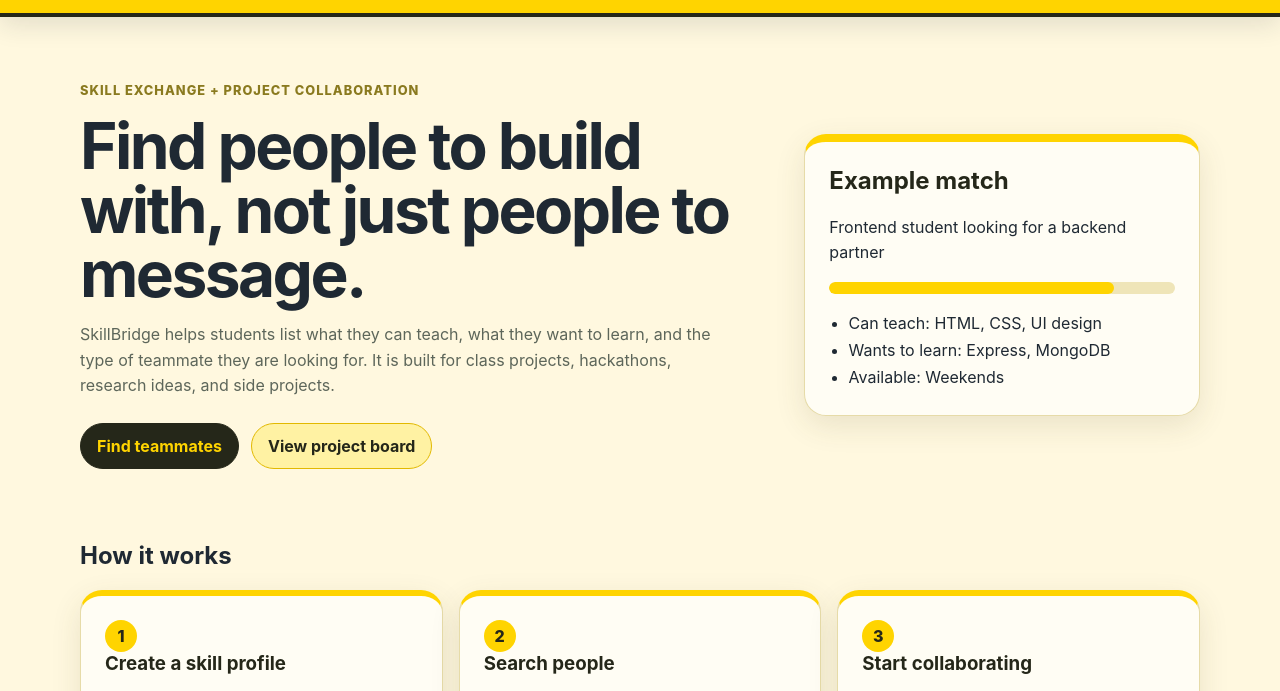
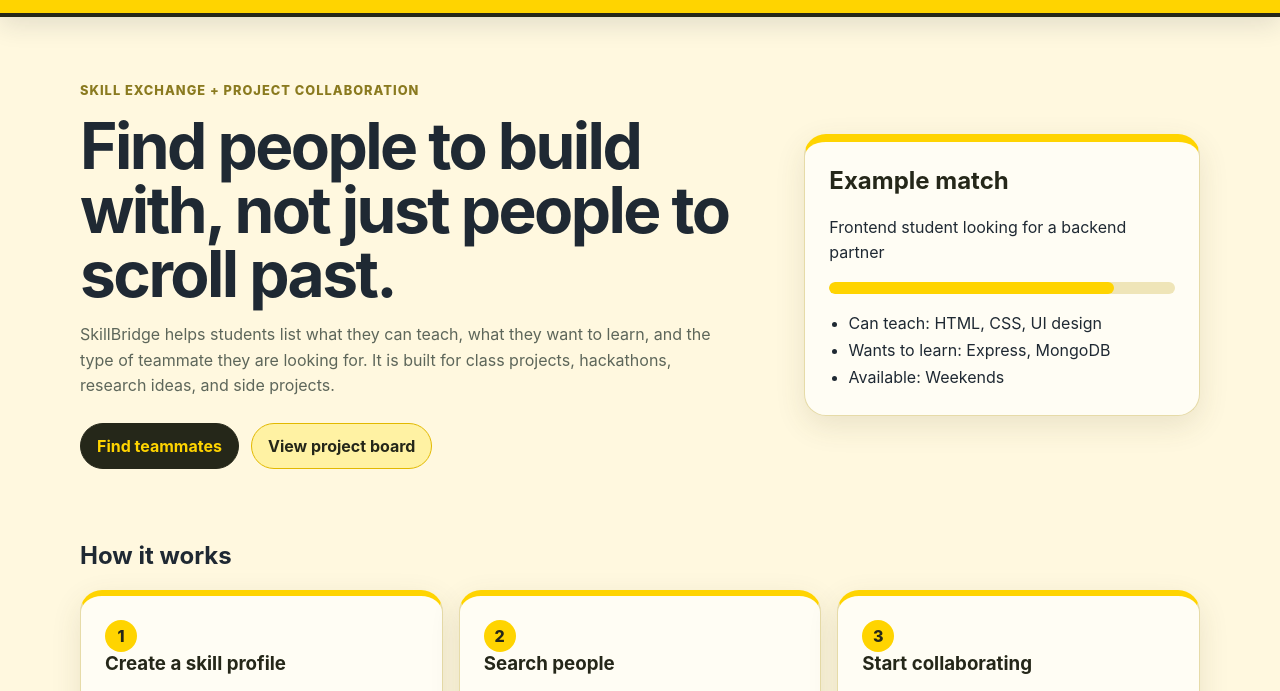
Before and after one commit to AkhilanAnbu/SkillBridge, a website: page public/index.html in a window 1280 px wide. Shown: the part 63-754 px from the top of the page. Drawn offline with Linux system fonts and the light colour scheme.

Commit message:
changed headlines

```diff
--- a/public/index.html
+++ b/public/index.html
@@ -36,7 +36,7 @@
       <section class="hero">
         <div>
           <p class="eyebrow">Skill exchange + project collaboration</p>
-          <h1>Find people to build with, not just people to message.</h1>
+          <h1>Find people to build with, not just people to scroll past.</h1>
           <p>
             SkillBridge helps students list what they can teach, what they want to learn, and the
             type of teammate they are looking for. It is built for class projects, hackathons,
```
